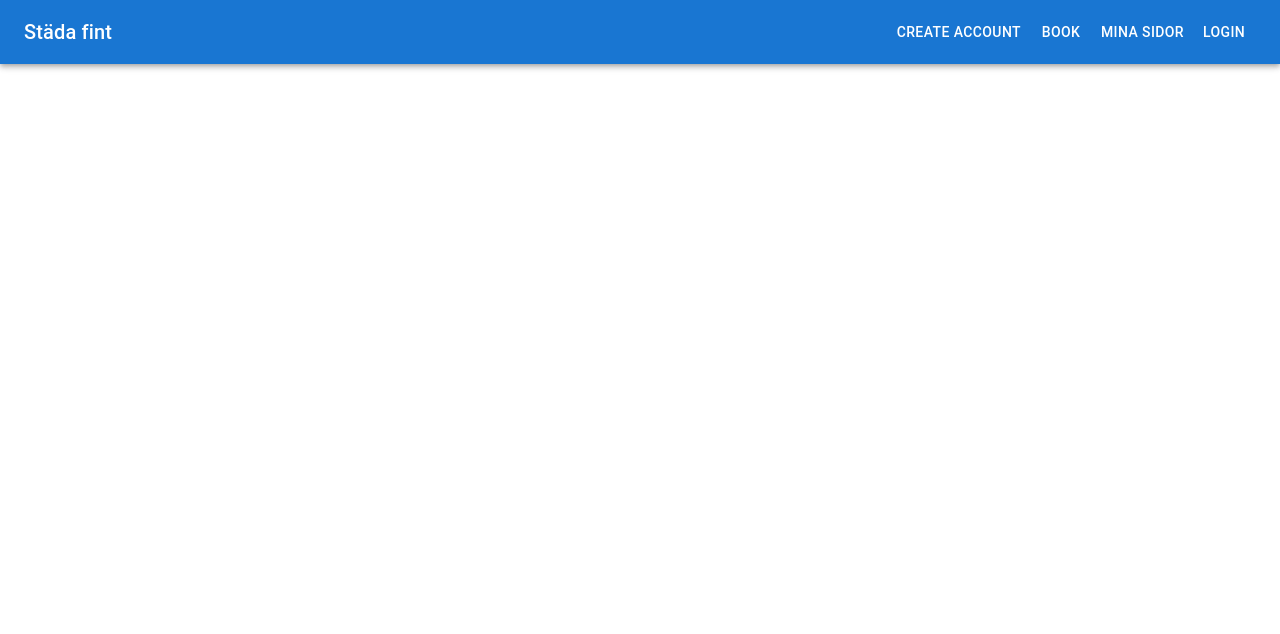
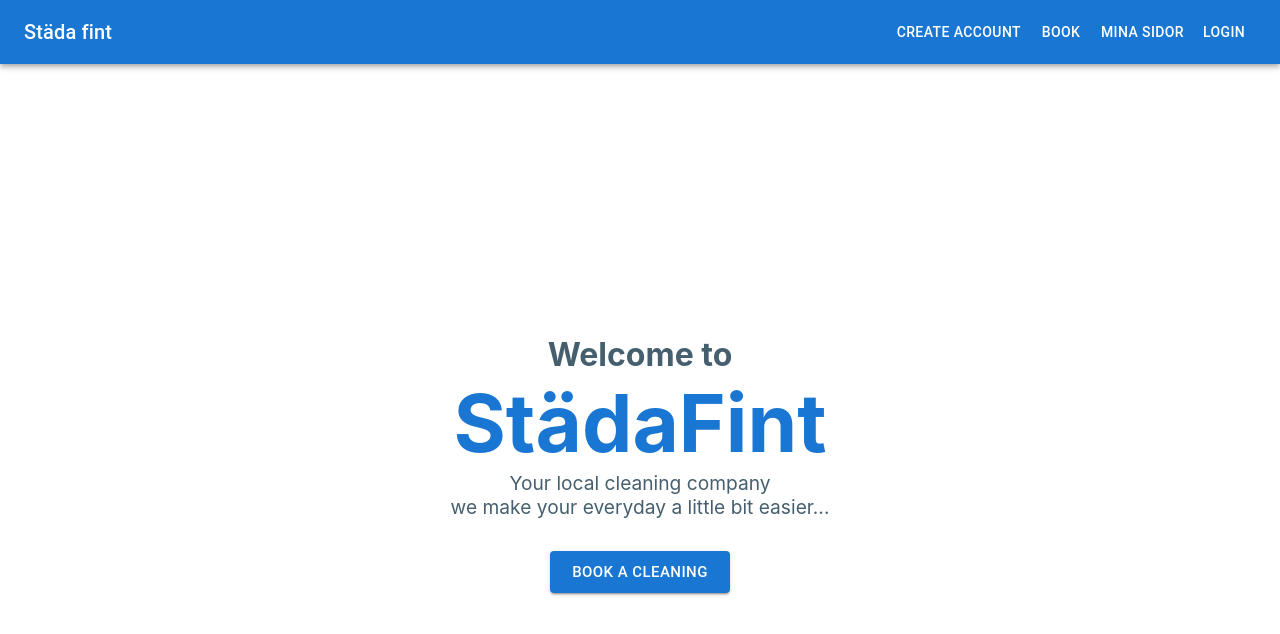
Before and after one commit to Daabas21/StadafintFrontend, a React (Create React App) app: page / in a window 1280 px wide. Shown: the top 634 px of the page. Built offline with nearby package versions, Linux system fonts and the light colour scheme.

Commit message:
added simple home page

```diff
--- a/src/components/layout/NavbarStart.js
+++ b/src/components/layout/NavbarStart.js
@@ -11,7 +11,7 @@ const NavbarStart = () => {
     <Box sx={{ flexGrow: 1 }}>
       <AppBar position="static">
         <Toolbar>
-          <Typography variant="h6" component="div" sx={{ flexGrow: 1 }}>
+          <Typography variant="h6" component={Link} to="/" sx={{ flexGrow: 1, textDecoration: 'none', color: "white" }}>
             Städa fint
           </Typography>
 
@@ -21,7 +21,7 @@ const NavbarStart = () => {
           <Button color="inherit" component={Link} to="/booking">
             Book
           </Button>
-          <Button color="inherit" component={Link} to="/customer/1">
+          <Button color="inherit" component={Link} to="/customer">
             Mina Sidor
           </Button>
           <Button color="inherit" component={Link} to="/login">
--- a/src/components/routes.js
+++ b/src/components/routes.js
@@ -4,10 +4,12 @@ import CustomerView from "./views/CustomerView";
 import RegisterUser from "./views/RegisterUser";
 import AdminPage from "./views/AdminPage";
 import RegisterBooking from "./views/RegisterBooking";
+import Home from "./views/Home";
 
 function AppRouter() {
   return (
     <Routes>
+        <Route path="/" element={<Home />} />
       <Route path="/cleaner" element={<CleanerView />} />
       <Route path="/customer" element={<CustomerView />} />
       <Route path="/registeruser" element={<RegisterUser />} />
--- /dev/null
+++ b/src/components/views/Home.css
@@ -0,0 +1,28 @@
+.hero-CTA {
+    color: #455F6E;
+    height: 100vh;
+    width: auto;
+    text-align: center;
+    display: flex;
+    flex-direction: column;
+    justify-content: center;
+    align-items: center;
+}
+
+.hero-title {
+    font-size: 2rem;
+    font-weight: bold;
+    margin: 0;
+    display: flex;
+    flex-direction: column;
+}
+
+.hero-title span {
+    font-size: 5rem;
+    color: #1976D2;
+}
+
+.hero-subtitle {
+    font-size: 1.2rem;
+    margin: 0;
+}
--- /dev/null
+++ b/src/components/views/Home.js
@@ -0,0 +1,20 @@
+import './Home.css'
+import {Button} from "@mui/material";
+import {Link} from "react-router-dom";
+
+const Home = () => {
+    return (
+        <section className="hero-CTA">
+                <h1 className="hero-title">
+                    Welcome to <span>StädaFint</span>
+                </h1>
+                <p className="hero-subtitle">Your local cleaning company</p>
+                <p className="hero-subtitle">we make your everyday a little bit easier...</p>
+
+                <Button sx={{marginTop: "2rem"}} size="large" className="hero-button" variant="contained" component={Link} to="/booking">Book a Cleaning</Button>
+        </section>
+
+    )
+}
+
+export default Home;
```
Also changed, not shown: src/components/images/background-img.jpg (deleted), src/components/images/heroImg.jpg (added).
